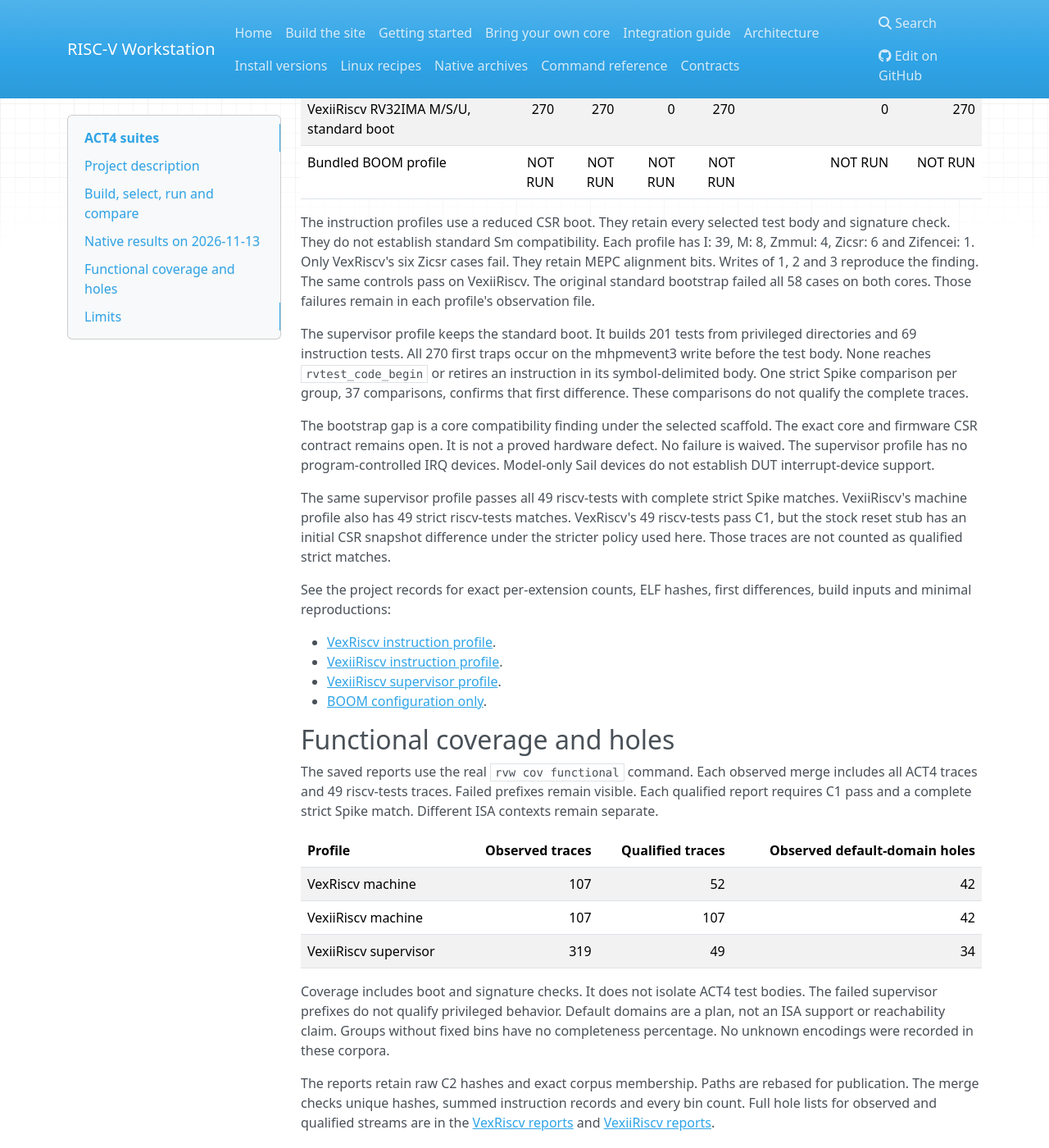
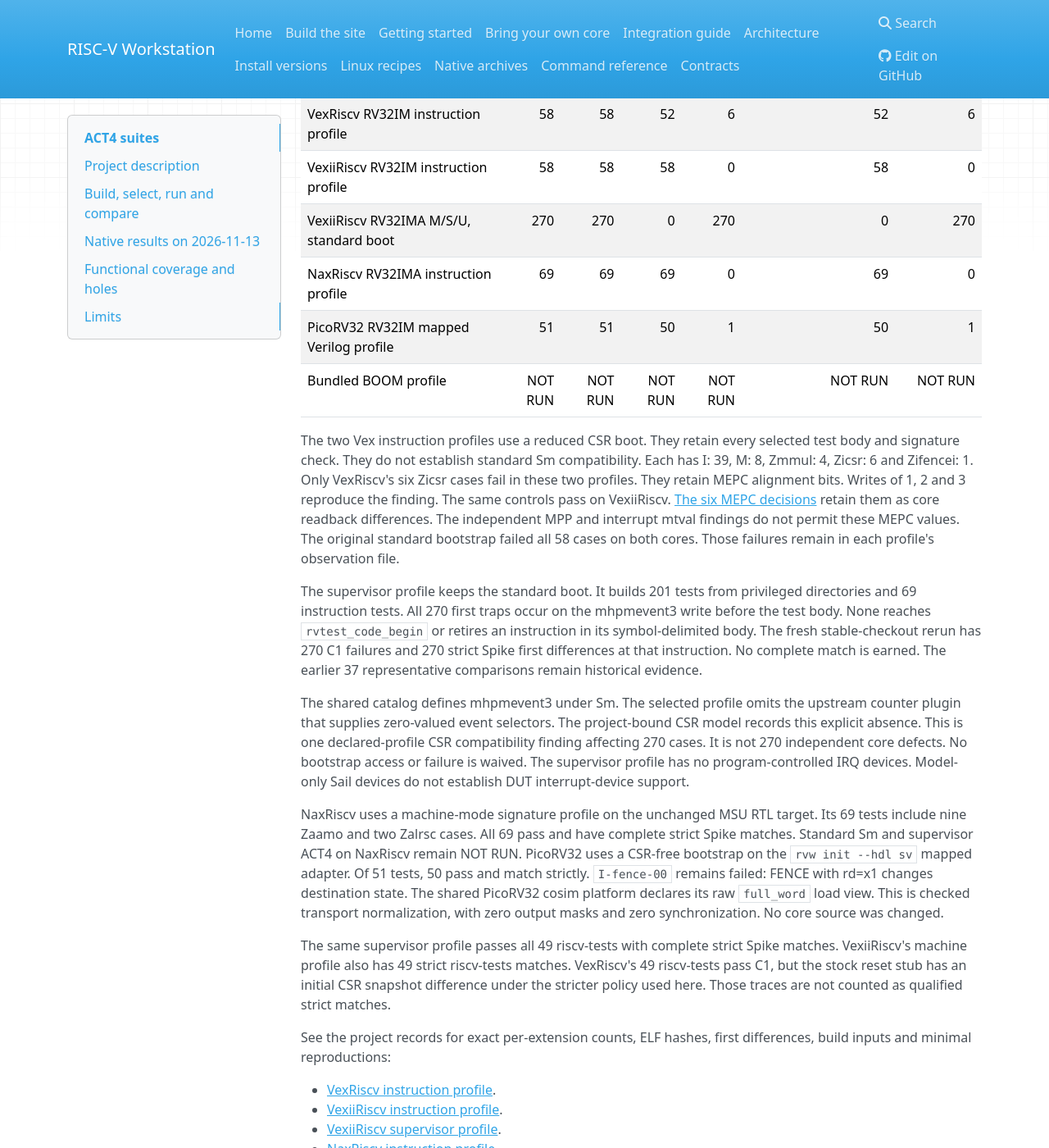
Before and after one commit to riscPrint/risc-v-workstation, an MkDocs documentation site: the page built from docs/ACT4.md, in a window 1280 px wide and 1400 px high, scrolled down 1710 px. Shown: the whole window at 82% size. Built offline with MkDocs 1.6.1, drawn with Linux system fonts in a browser that asks for light colours; nearby versions of some CDN libraries; some of the changed text lies outside the part shown.

Commit message:
docs(regress): update act4 decisions and measured integration

```diff
--- a/docs/ACT4.md
+++ b/docs/ACT4.md
@@ -24,6 +24,14 @@ Set `test_extensions` to select declared instruction groups. Alternatively,
 set `all_applicable: true` to let pinned ACT4 metadata select all applicable
 groups, including privileged directories by default. Do not set both.
 State absent devices and model-only devices in `limits`.
+
+An optional `csr_model` binds a project `rvw.csr-selection/1` file to the
+profile. The model must have the same XLEN. Its `binding.platform` must
+equal the profile platform path. The plan uses the shared CSR catalog to
+report explicit absences under simple extension requirements. It leaves
+omitted CSRs and complex predicates unknown. `missing-required` is a
+compatibility finding. It does not remove bootstrap accesses or skip tests.
+The build manifest hashes the CSR model.
 
 ## Build, select, run and compare
 
@@ -83,28 +91,45 @@ These are native RTL simulations. Core sources were not changed.
 | VexRiscv RV32IM instruction profile | 58 | 58 | 52 | 6 | 52 | 6 |
 | VexiiRiscv RV32IM instruction profile | 58 | 58 | 58 | 0 | 58 | 0 |
 | VexiiRiscv RV32IMA M/S/U, standard boot | 270 | 270 | 0 | 270 | 0 | 270 |
+| NaxRiscv RV32IMA instruction profile | 69 | 69 | 69 | 0 | 69 | 0 |
+| PicoRV32 RV32IM mapped Verilog profile | 51 | 51 | 50 | 1 | 50 | 1 |
 | Bundled BOOM profile | NOT RUN | NOT RUN | NOT RUN | NOT RUN | NOT RUN | NOT RUN |
 
-The instruction profiles use a reduced CSR boot. They retain every selected
-test body and signature check. They do not establish standard Sm
-compatibility. Each profile has I: 39, M: 8, Zmmul: 4, Zicsr: 6 and
-Zifencei: 1. Only VexRiscv's six Zicsr cases fail. They retain MEPC alignment
+The two Vex instruction profiles use a reduced CSR boot. They retain every
+selected test body and signature check. They do not establish standard Sm
+compatibility. Each has I: 39, M: 8, Zmmul: 4, Zicsr: 6 and Zifencei: 1.
+Only VexRiscv's six Zicsr cases fail in these two profiles. They retain MEPC alignment
 bits. Writes of 1, 2 and 3 reproduce the finding. The same controls pass
-on VexiiRiscv. The original standard bootstrap failed all 58 cases on both
-cores. Those failures remain in each profile's observation file.
+on VexiiRiscv. [The six MEPC decisions](../examples/vexriscv/rvw/act4/MEPC_DECISIONS.md)
+retain them as core readback differences. The independent MPP and interrupt
+mtval findings do not permit these MEPC values. The original standard
+bootstrap failed all 58 cases on both cores. Those failures remain in each profile's observation file.
 
 The supervisor profile keeps the standard boot. It builds 201 tests from
 privileged directories and 69 instruction tests. All 270 first traps occur
 on the mhpmevent3 write before the test body. None reaches
 `rvtest_code_begin` or retires an instruction in its symbol-delimited body.
-One strict Spike comparison per group, 37 comparisons, confirms that first
-difference. These comparisons do not qualify the complete traces.
+The fresh stable-checkout rerun has 270 C1 failures and 270 strict Spike
+first differences at that instruction. No complete match is earned. The
+earlier 37 representative comparisons remain historical evidence.
 
-The bootstrap gap is a core compatibility finding under the selected
-scaffold. The exact core and firmware CSR contract remains open. It is not
-a proved hardware defect. No failure is waived. The supervisor profile has
-no program-controlled IRQ devices. Model-only Sail devices do not establish
+The shared catalog defines mhpmevent3 under Sm. The selected profile omits
+the upstream counter plugin that supplies zero-valued event selectors.
+The project-bound CSR model records this explicit absence. This is one
+declared-profile CSR compatibility finding affecting 270 cases. It is not
+270 independent core defects. No bootstrap access or failure is waived.
+The supervisor profile has no program-controlled IRQ devices. Model-only Sail devices do not establish
 DUT interrupt-device support.
+
+NaxRiscv uses a machine-mode signature profile on the unchanged MSU RTL
+target. Its 69 tests include nine Zaamo and two Zalrsc cases. All 69 pass
+and have complete strict Spike matches. Standard Sm and supervisor ACT4
+on NaxRiscv remain NOT RUN. PicoRV32 uses a CSR-free bootstrap on the
+`rvw init --hdl sv` mapped adapter. Of 51 tests, 50 pass and match strictly.
+`I-fence-00` remains failed: FENCE with rd=x1 changes destination state.
+The shared PicoRV32 cosim platform declares its raw `full_word` load view.
+This is checked transport normalization, with zero output masks and zero
+synchronization. No core source was changed.
 
 The same supervisor profile passes all 49 riscv-tests with complete strict
 Spike matches. VexiiRiscv's machine profile also has 49 strict riscv-tests
@@ -118,6 +143,8 @@ first differences, build inputs and minimal reproductions:
 - [VexRiscv instruction profile](../examples/vexriscv/rvw/act4/README.md).
 - [VexiiRiscv instruction profile](../examples/vexiiriscv/rvw/act4/README.md).
 - [VexiiRiscv supervisor profile](../examples/vexiiriscv/rvw/act4-supervisor/README.md).
+- [NaxRiscv instruction profile](../examples/naxriscv/rvw/act4/README.md).
+- [PicoRV32 mapped Verilog profile](../examples/picorv32/rvw/act4/README.md).
 - [BOOM configuration only](../rvw/configs/act4/boom/README.md).
 
 ## Functional coverage and holes
@@ -132,6 +159,15 @@ strict Spike match. Different ISA contexts remain separate.
 | VexRiscv machine | 107 | 52 | 42 |
 | VexiiRiscv machine | 107 | 107 | 42 |
 | VexiiRiscv supervisor | 319 | 49 | 34 |
+| VexiiRiscv supervisor, with generated random/PMP suites | 717 | 447 | 24 |
+
+The final supervisor merge adds four generated random privilege programs
+and 394 generated PMP programs. All 398 were rerun and have C1 passes
+and complete strict Spike matches. The new [coverage review](../examples/vexiiriscv/rvw/act4-functional/review/README.md)
+uses pinned opcode bins. Qualified instruction holes remain in A and
+Zicsr. ECALL/EBREAK holes in the nontrapping instruction domain must be
+read with the trap groups. Other generated IRQ/MMU corpora are not merged.
+The older 319/49 row remains historical.
 
 Coverage includes boot and signature checks. It does not isolate ACT4 test
 bodies. The failed supervisor prefixes do not qualify privileged behavior.
```
Also changed, not shown: docs/INTEGRATION_GUIDE.md (+19 -4 lines).
